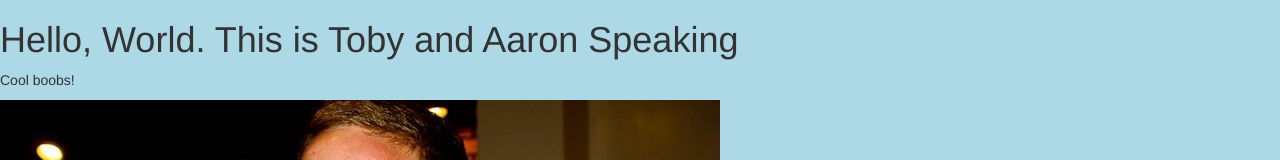
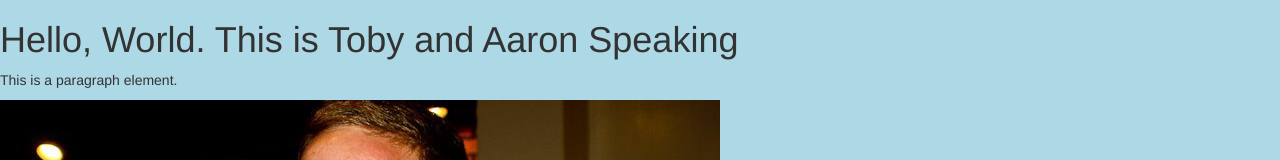
Before and after one commit to tobysilverman/toby-coding-play, a plain HTML site: page index.html in a window 1280 px wide. Shown: the top 160 px of the page. Drawn offline with nearby package versions, Linux system fonts and the light colour scheme.

Commit message:
rephrased p tag

```diff
--- a/index.html
+++ b/index.html
@@ -14,7 +14,7 @@
   <body>
 
     <h1>Hello, World. This is Toby and Aaron Speaking</h1>
-    <p>Cool boobs!</p>
+    <p>This is a paragraph element.</p>
     <img src="images/tobyt.jpg" alt="Toby Photo">
     <a href="http://www.tobysilverman.com/">Check out dat dudes site.</a>
     <a href="http://aaronstrick.com/">Check out dis dudez site too do dawg.</a>
```
